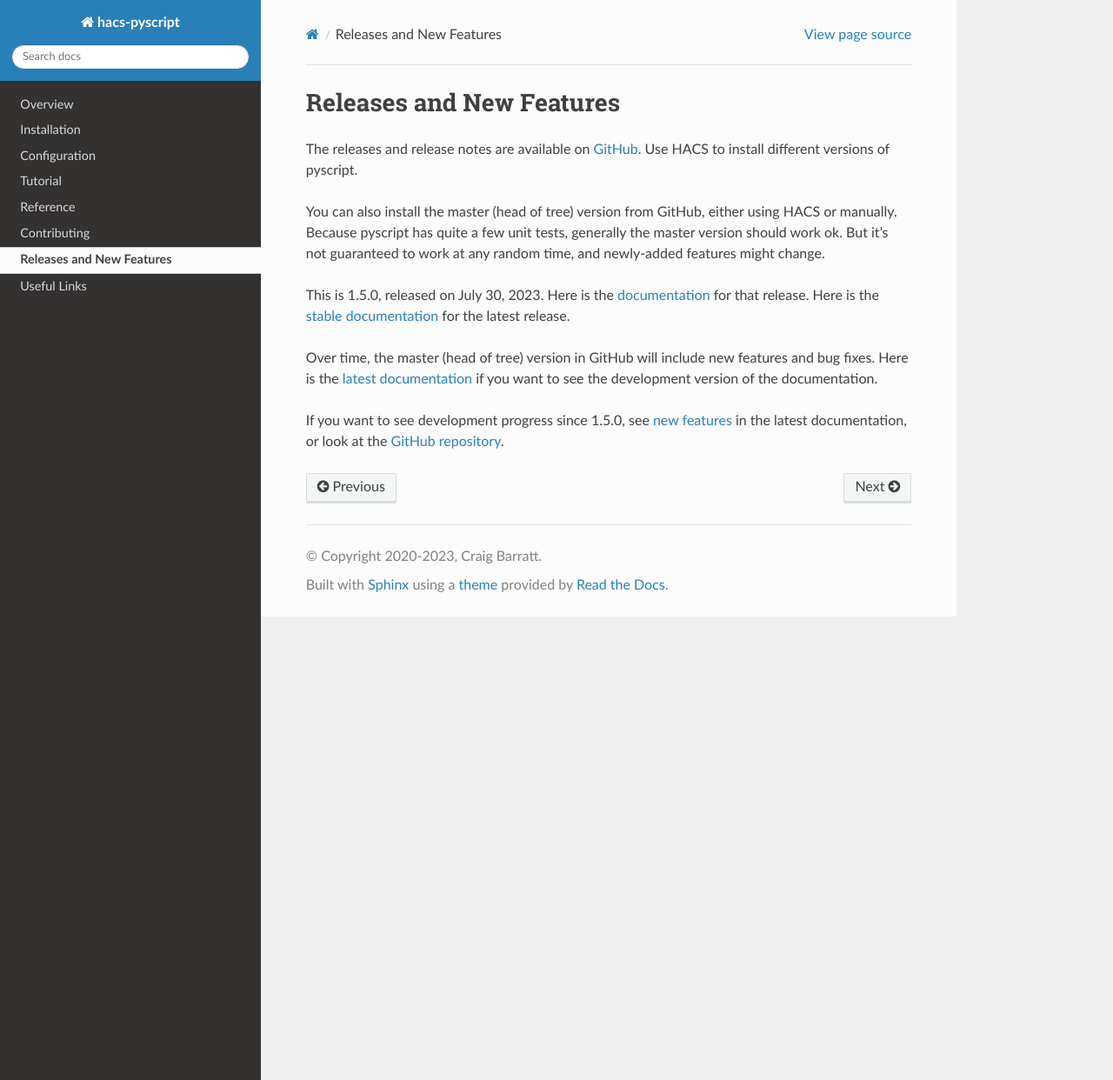
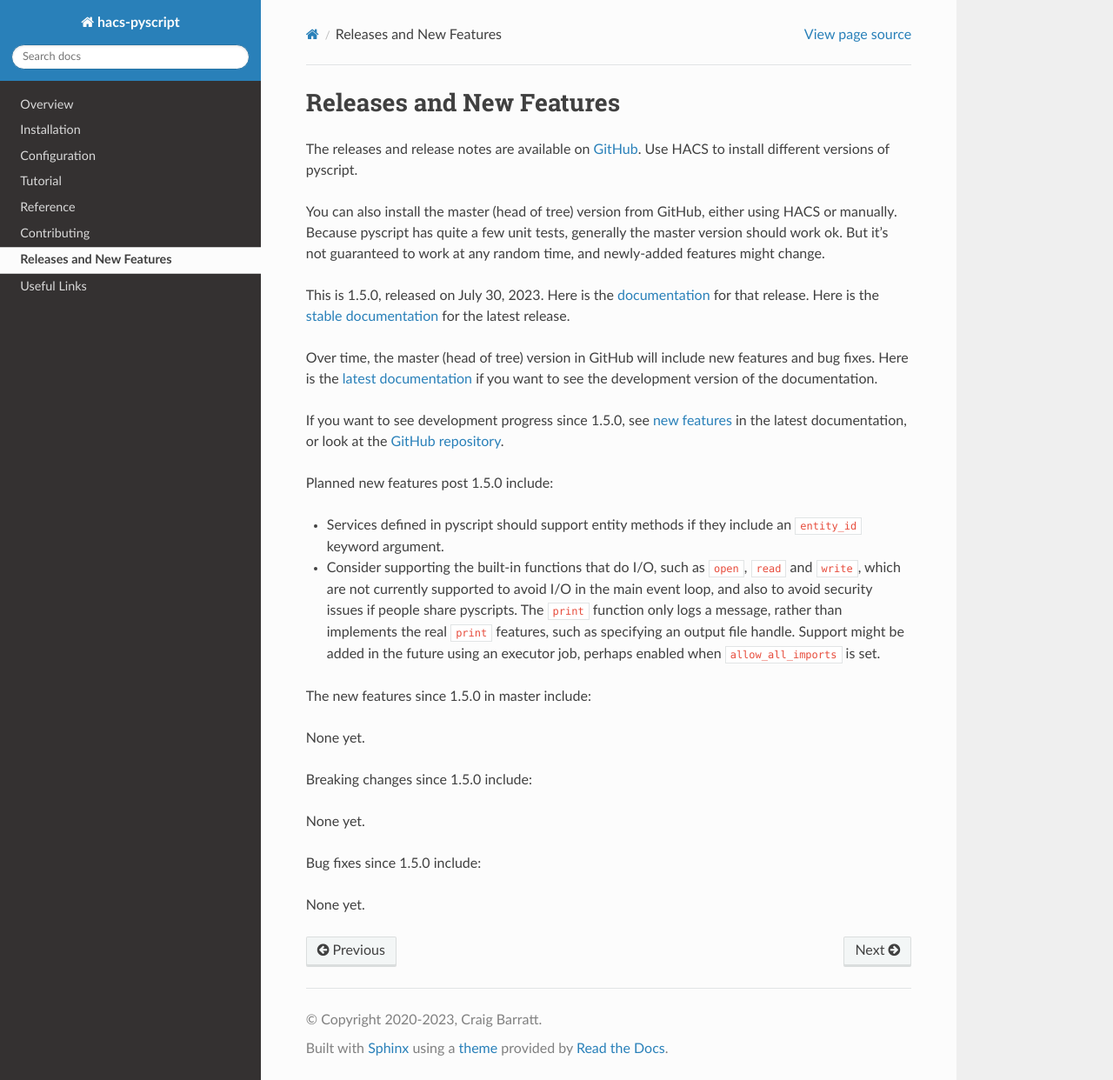
Before and after one commit to custom-components/pyscript, a Sphinx documentation site: the page built from docs/new_features.rst, in a window 1280 px wide and 1242 px high. Shown: the whole window at 87% size. Built offline with Sphinx 7.4.7 and the Read the Docs theme 2.0.0, drawn with Linux system fonts in a browser that asks for light colours.

Commit message:
post release doc update

```diff
--- a/docs/new_features.rst
+++ b/docs/new_features.rst
@@ -20,3 +20,24 @@
 If you want to see development progress since 1.5.0, see
 `new features <https://hacs-pyscript.readthedocs.io/en/latest/new_features.html>`__ in the latest
 documentation, or look at the `GitHub repository <https://github.com/custom-components/pyscript>`__.
+
+Planned new features post 1.5.0 include:
+
+- Services defined in pyscript should support entity methods if they include an ``entity_id`` keyword argument.
+- Consider supporting the built-in functions that do I/O, such as ``open``, ``read`` and ``write``, which
+  are not currently supported to avoid I/O in the main event loop, and also to avoid security issues if people
+  share pyscripts. The ``print`` function only logs a message, rather than implements the real ``print`` features,
+  such as specifying an output file handle. Support might be added in the future using an executor job, perhaps
+  enabled when ``allow_all_imports`` is set.
+
+The new features since 1.5.0 in master include:
+
+None yet.
+
+Breaking changes since 1.5.0 include:
+
+None yet.
+
+Bug fixes since 1.5.0 include:
+
+None yet.
```
